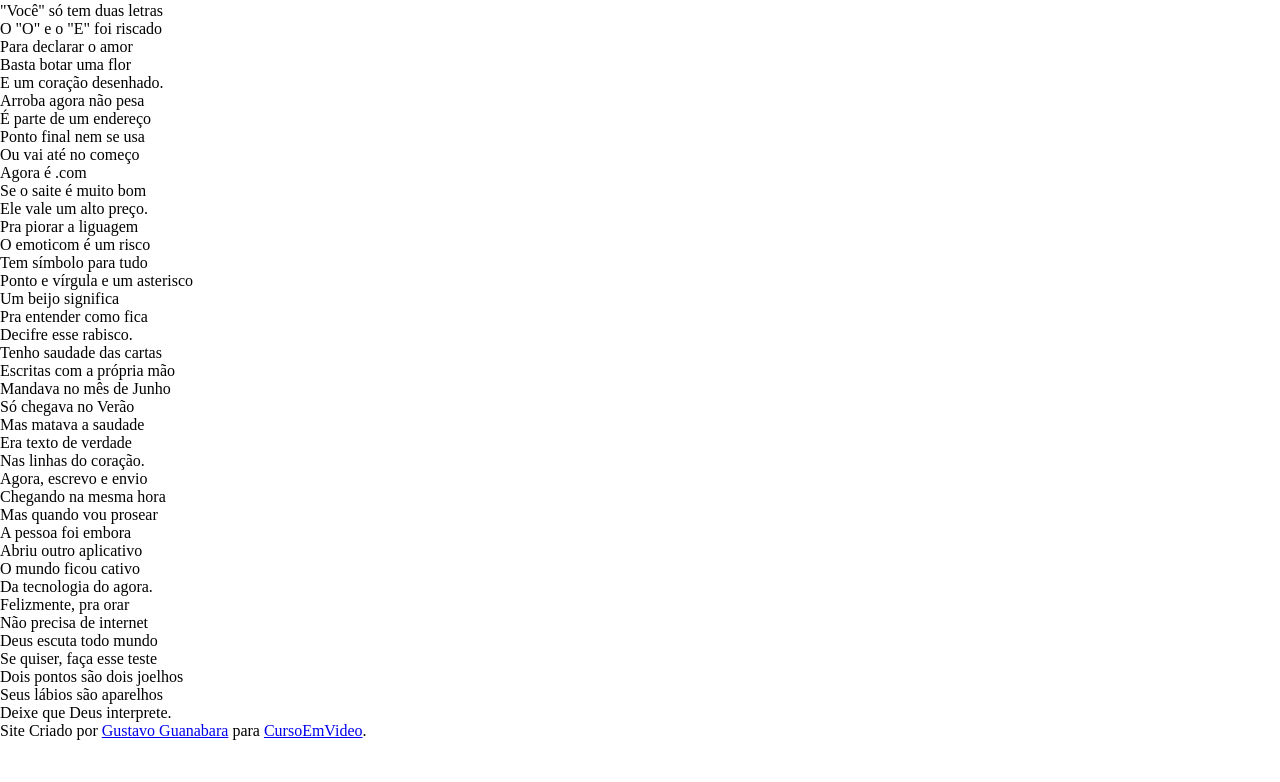
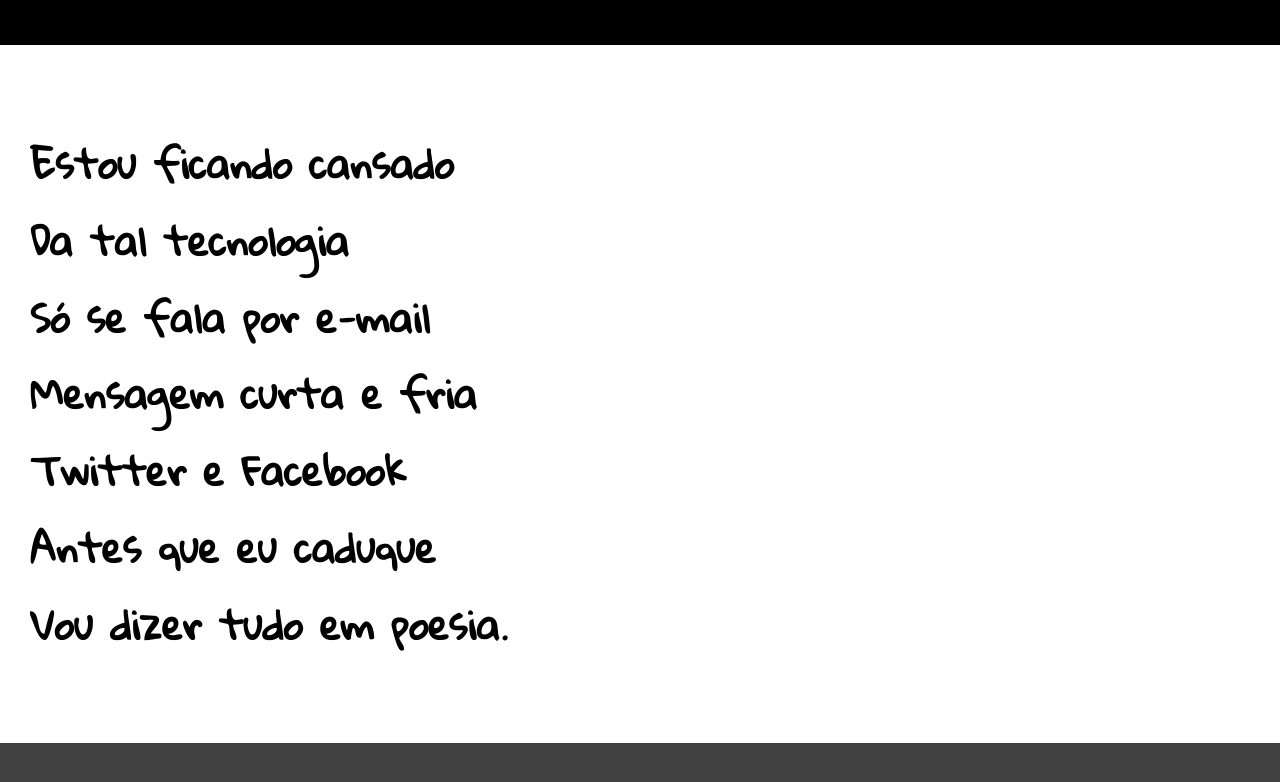
Before and after one commit to diassmaria/projeto-cordel, a plain HTML site: page index.html in a window 1280 px wide. Shown: the part 215-997 px from the top of the page. Before the commit the page ends 955 px from the top, so only its background shows below. Drawn offline with Linux system fonts and the light colour scheme; files that its build step writes are made by us from their sources.

Commit message:
mudanças no estilo

```diff
--- a/estilo/style.css
+++ b/estilo/style.css
@@ -1,6 +1,81 @@
 @charset "UTF-8";
+
+@import url('https://fonts.googleapis.com/css2?family=Gloria+Hallelujah&family=Passion+One&display=swap');
+
+:root {
+    --fonte1: Verdana, Geneva, Tahoma, sans-serif;
+    --fonte2: 'Passion One', cursive;
+    --fonte3: 'Gloria Hallelujah', cursive;
+}
 
 * {
     margin: 0px;
     padding: 0px;
 }
+
+html, body {
+    min-height: 100vh;
+    background-color: darkgrey;
+    font-family: var(--fonte1);
+}
+
+header {
+    background-color: black;
+    color: white;
+    text-align: center;
+}
+
+header > h1 {
+    padding-top: 50px;
+    font-variant: small-caps;
+    font-family: var(--fonte2);
+    font-size: 10vw;
+    font-weight: normal;
+
+}
+header > p {
+    padding-bottom: 50px;
+}
+
+header a, footer a {
+    color: white;
+    text-decoration: none;
+    font-weight: bolder;
+}
+
+header a:hover, footer a:hover {
+    text-decoration: underline;
+}
+
+section {
+    padding-top: 10vh;
+    padding-bottom: 10vh;
+    line-height: 2em;
+    padding-left: 30px;
+    font-family: var(--fonte3);
+    font-weight: bold;
+    font-size: 3vw;
+}
+
+section.normal {
+    background-color: white;
+    color: black;
+}
+
+section.imagem {
+    background-color: #414141;
+    color: white;
+}
+
+section.imagem > p {
+    display: inline-block;
+    padding: 5px;
+    background-color: rgba(0, 0, 0, 0.26);
+}
+
+footer {
+    background-color: black;
+    color: white;
+    text-align: center;
+    padding: 10px;
+}
--- a/index.html
+++ b/index.html
@@ -4,7 +4,7 @@
     <meta charset="UTF-8">
     <meta name="viewport" content="width=device-width, initial-scale=1.0">
     <title>Cordel Moderno</title>
-    <link rel="stylesheet" href="style.css">
+    <link rel="stylesheet" href="estilo/style.css">
 </head>
 <body>
     <header>
```
